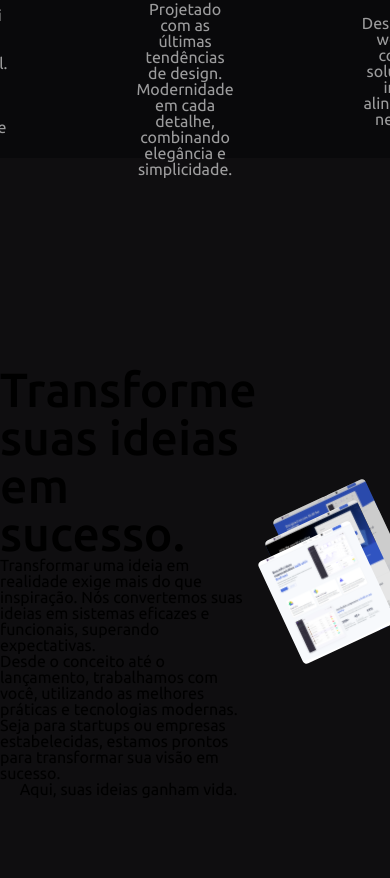
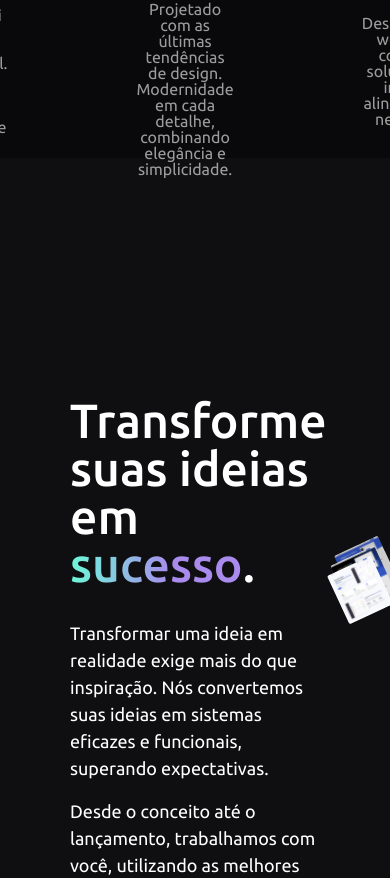
Before and after one commit to NexGenSolutionsIT/nexgen, a Next.js app: page / in a window 390 px wide. Shown: the part 686-1564 px from the top of the page. Built offline with nearby package versions, Linux system fonts and the light colour scheme.

Commit message:
fix scss section three

```diff
--- a/src/app/Home/SectionOne/styles/commun.module.scss
+++ b/src/app/Home/SectionOne/styles/commun.module.scss
@@ -3,7 +3,7 @@
 .container {
   height: 100vh;
   width: 100%;
-  max-width: 100%;
+  max-width: 100% !important;
   display: flex;
   flex-direction: row;
   align-items: center;
@@ -12,28 +12,92 @@
   .textContainer {
     display: flex;
     flex-direction: column;
-    align-items: center;
     width: 532px;
     height: 431px;
+    margin-left: 160px;
 
     .title {
       font-size: 48px;
       font-weight: 500;
+      margin-bottom: 32px;
 
       .markTitle {
-        color: $gradientUp;
+        background: $gradientUp;
+        -webkit-background-clip: text;
+        -webkit-text-fill-color: transparent;
       }
     }
 
     .text {
+      margin-bottom: 16px;
+      line-height: 1.5;
+      font-size: 18px;
+      font-weight: 400;
+      text-align: left;
     }
   }
 
   .groupImages {
-    height: 99%;
+    height: 100%;
+    display: flex;
+    align-items: center;
+    justify-content: center;
     .image {
       height: 98%;
       width: 100%;
     }
   }
 }
+
+@media screen and (max-width: 1024px) {
+  .textContainer {
+    margin-left: 70px !important;
+    width: 456px !important;
+    height: 368px !important;
+  }
+
+  .groupImages {
+    width: 657.949px !important;
+    height: 796px !important;
+  }
+}
+
+@media screen and (max-width: 376px) {
+  .container {
+    display: flex !important;
+    flex-wrap: wrap !important;
+    justify-content: center;
+    position: relative;
+
+    .textContainer {
+      width: 315px !important;
+      height: 400px !important;
+      margin: 0;
+      position: absolute;
+      top: 32px;
+      right: 32px;
+      z-index: 2;
+
+      .title {
+        font-size: 24px;
+      }
+      .text {
+        font-size: 14px !important;
+        margin-bottom: 16px;
+        line-height: 1;
+      }
+    }
+
+    .groupImages {
+      width: 375px !important;
+      height: 448px !important;
+      position: absolute;
+      bottom: -30px;
+      left: 53px;
+      .image {
+        width: 78%;
+        height: 85%;
+      }
+    }
+  }
+}
--- a/src/app/Home/SectionOne/styles/dark.module.scss
+++ b/src/app/Home/SectionOne/styles/dark.module.scss
@@ -2,4 +2,9 @@
 
 .container {
   background: $dark;
+  color: $light;
+
+  .markTitle {
+    color: $gradientDown;
+  }
 }
--- a/src/app/Home/SectionOne/styles/light.module.scss
+++ b/src/app/Home/SectionOne/styles/light.module.scss
@@ -2,4 +2,5 @@
 
 .container {
   background: $light;
+  color: $black;
 }
```
